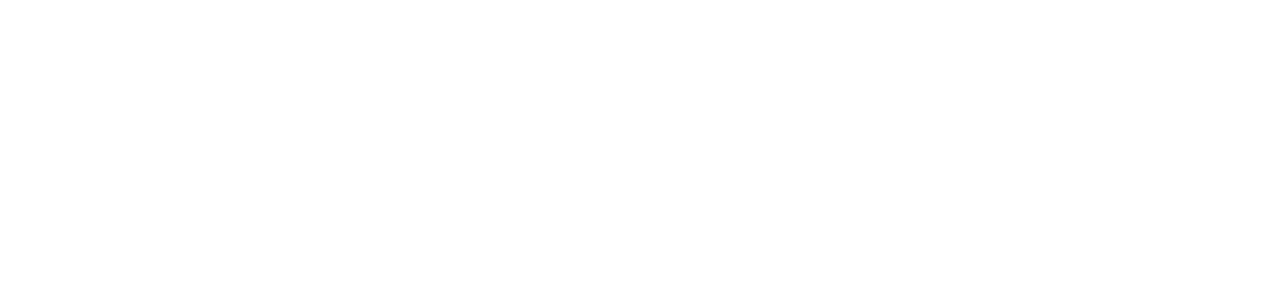
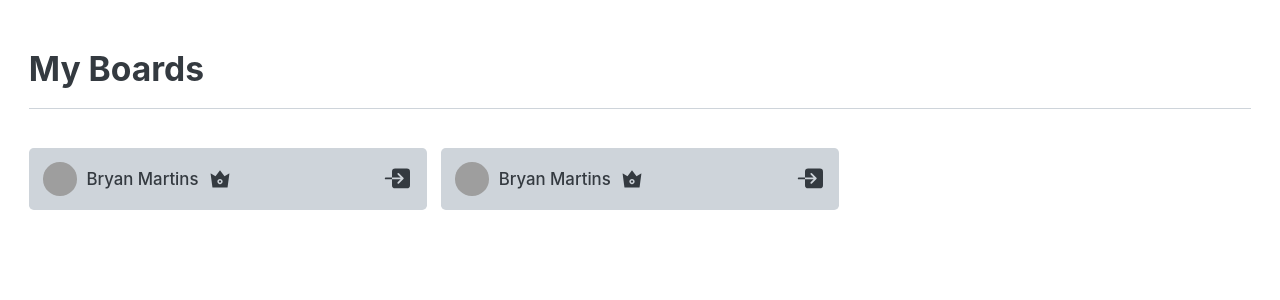
Before and after one commit to bryanmaraujo544/kanban-app, a React (Create React App) app: page /boards in a window 1280 px wide. Before the commit this address had no page. Shown: the top 300 px of the page. Built offline with nearby package versions, Linux system fonts and the light colour scheme; grey boxes are pictures that could not be loaded.

Commit message:
feat: adding the boards page structure

```diff
--- a/src/components/App/index.tsx
+++ b/src/components/App/index.tsx
@@ -5,6 +5,7 @@
 import { Home } from '../../pages/Home';
 import { Register } from '../../pages/Register';
 import { Login } from '../../pages/Login';
+import { Boards } from '../../pages/Boards';
 
 function App() {
   return (
@@ -18,9 +19,10 @@
       />
       <BrowserRouter>
         <Routes>
-          <Route path="/" element={<Home />} />
           <Route path="/register" element={<Register />} />
           <Route path="/login" element={<Login />} />
+          <Route path="/" element={<Home />} />
+          <Route path="/boards" element={<Boards />} />
         </Routes>
       </BrowserRouter>
     </>
--- a/src/components/Column/styles.ts
+++ b/src/components/Column/styles.ts
@@ -9,8 +9,7 @@
   flex-direction: column;
   gap: 1.6rem;
   /* flex: 1; */
-  min-width: 30rem;
-  max-width: 30rem;
+  width: 31.5rem;
   padding: 2.4rem 2rem;
   background: #fff;
   border-radius: 0.4rem;
--- /dev/null
+++ b/src/pages/Boards/index.tsx
@@ -0,0 +1,40 @@
+import { AiFillCrown } from 'react-icons/ai';
+import { IoEnter } from 'react-icons/io5';
+
+import { Container, BoardsContainer, Board } from './styles';
+
+export const Boards = () => {
+  console.log('boards');
+
+  return (
+    <Container>
+      <header className="header">
+        <h1 className="title">My Boards</h1>
+      </header>
+      <BoardsContainer>
+        <Board className="board">
+          <div className="admin-infos">
+            <img
+              src="https://media-exp1.licdn.com/dms/image/C4E03AQEJJ1GdZsPXXA/profile-displayphoto-shrink_200_200/0/1624297772968?e=1652918400&v=beta&t=VN4GKIbucL0uifgr4LoPZ8hgb7aF825cXPVPmHF-vZo"
+              alt=""
+            />
+            <p className="admin-name">Bryan Martins</p>
+            <AiFillCrown className="crown-icon" />
+          </div>
+          <IoEnter className="enter-icon" />
+        </Board>
+        <Board className="board">
+          <div className="admin-infos">
+            <img
+              src="https://media-exp1.licdn.com/dms/image/C4E03AQEJJ1GdZsPXXA/profile-displayphoto-shrink_200_200/0/1624297772968?e=1652918400&v=beta&t=VN4GKIbucL0uifgr4LoPZ8hgb7aF825cXPVPmHF-vZo"
+              alt=""
+            />
+            <p className="admin-name">Bryan Martins</p>
+            <AiFillCrown className="crown-icon" />
+          </div>
+          <IoEnter className="enter-icon" />
+        </Board>
+      </BoardsContainer>
+    </Container>
+  );
+};
--- /dev/null
+++ b/src/pages/Boards/styles.ts
@@ -0,0 +1,72 @@
+import styled from 'styled-components';
+
+export const Container = styled.div`
+  padding: 2.4rem;
+  display: flex;
+  flex-direction: column;
+  gap: 3.2rem;
+
+  .header {
+    border-bottom: 0.1rem solid #ced4da;
+    padding: 1.6rem 0;
+
+    .title {
+      font-size: 2.8rem;
+      color: #343a40;
+      font-weight: 700;
+    }
+  }
+`;
+
+export const BoardsContainer = styled.div`
+  display: grid;
+  grid-template-columns: repeat(3, 1fr);
+  gap: 1.2rem;
+  flex: 1;
+  border-radius: 0.4rem;
+
+  @media (max-width: 768px) {
+    grid-template-columns: repeat(2, 1fr);
+  }
+`;
+
+export const Board = styled.div`
+  display: flex;
+  align-items: center;
+  justify-content: space-between;
+  padding: 1.2rem;
+  background: #ced4da;
+  border-radius: 0.4rem;
+  color: #343a40;
+
+  .crown-icon {
+    font-size: 2rem;
+  }
+
+  .admin-infos {
+    display: flex;
+    align-items: center;
+    gap: 0.8rem;
+
+    img {
+      width: 2.8rem;
+      height: 2.8rem;
+      border-radius: 50%;
+    }
+
+    .admin-name {
+      font-weight: 500;
+      font-size: 1.4rem;
+    }
+  }
+
+  .enter-icon {
+    font-size: 2.4rem;
+    cursor: pointer;
+    transition: all 0.2s ease-in;
+
+    &:hover {
+      color: #212529;
+    }
+  }
+`;
--- a/src/pages/Home/index.tsx
+++ b/src/pages/Home/index.tsx
@@ -19,15 +19,18 @@
 export const Home = () => {
   const [isModalOpen, setIsModalOpen] = useState(false);
   const [membersInvited, setMembersInvited] = useState([]);
+  const [user, setUser] = useState({} as User);
 
   const cookies = parseCookies();
   const navigate = useNavigate();
-  const user = jwt_decode(cookies.token) as User;
 
   useEffect(() => {
     if (!cookies.token) {
       navigate('/login');
+      return;
     }
+
+    setUser(jwt_decode(cookies.token));
   }, []);
 
   function handleSearchMember() {
--- a/src/pages/Home/styles.ts
+++ b/src/pages/Home/styles.ts
@@ -25,21 +25,27 @@
     p {
       font-size: 1.6rem;
       font-size: 500;
+      font-weight: 700;
+      color: #212529;
     }
 
     img {
       width: 3.6rem;
       height: 3.6rem;
       object-fit: cover;
-      border-radius: 0.4rem;
+      border-radius: 0.6rem;
     }
   }
 
   .right-actions {
     display: flex;
+    align-items: center;
     gap: 1.6rem;
 
     .members {
+      display: flex;
+      gap: 0.4rem;
+
       img {
         width: 3.2rem;
         height: 3.2rem;
```
